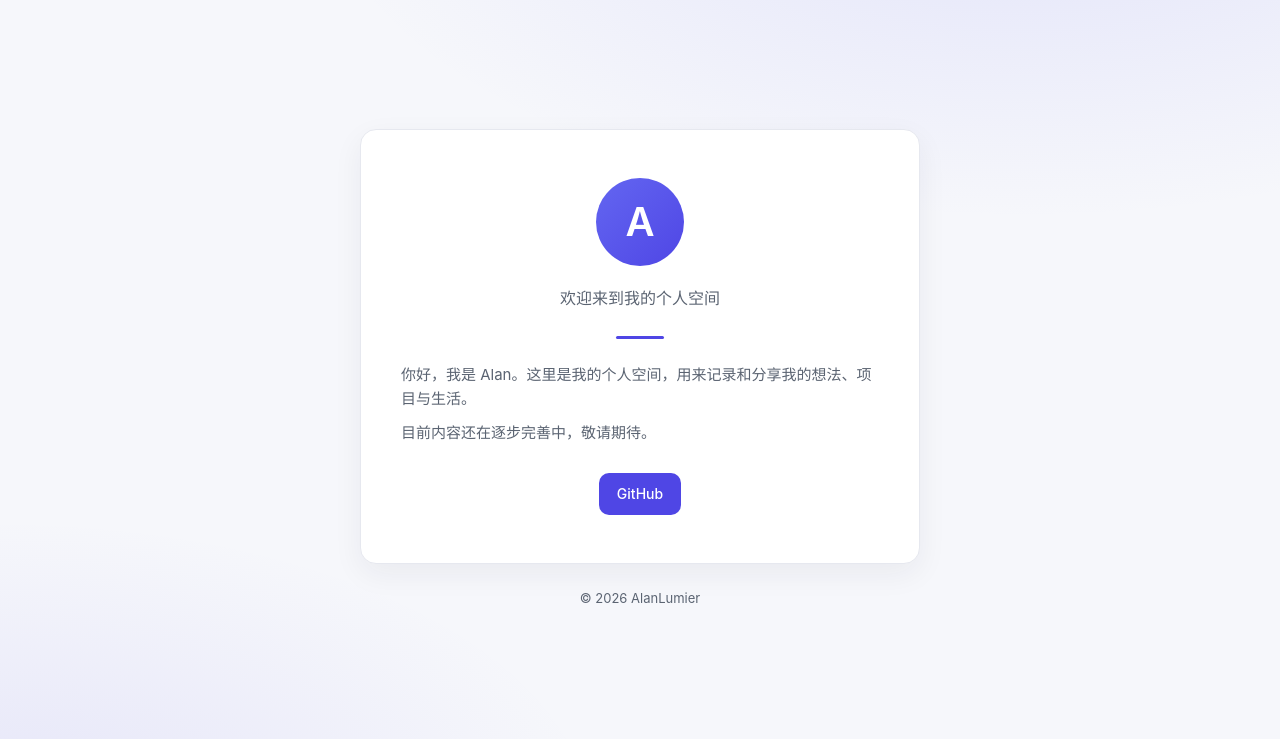
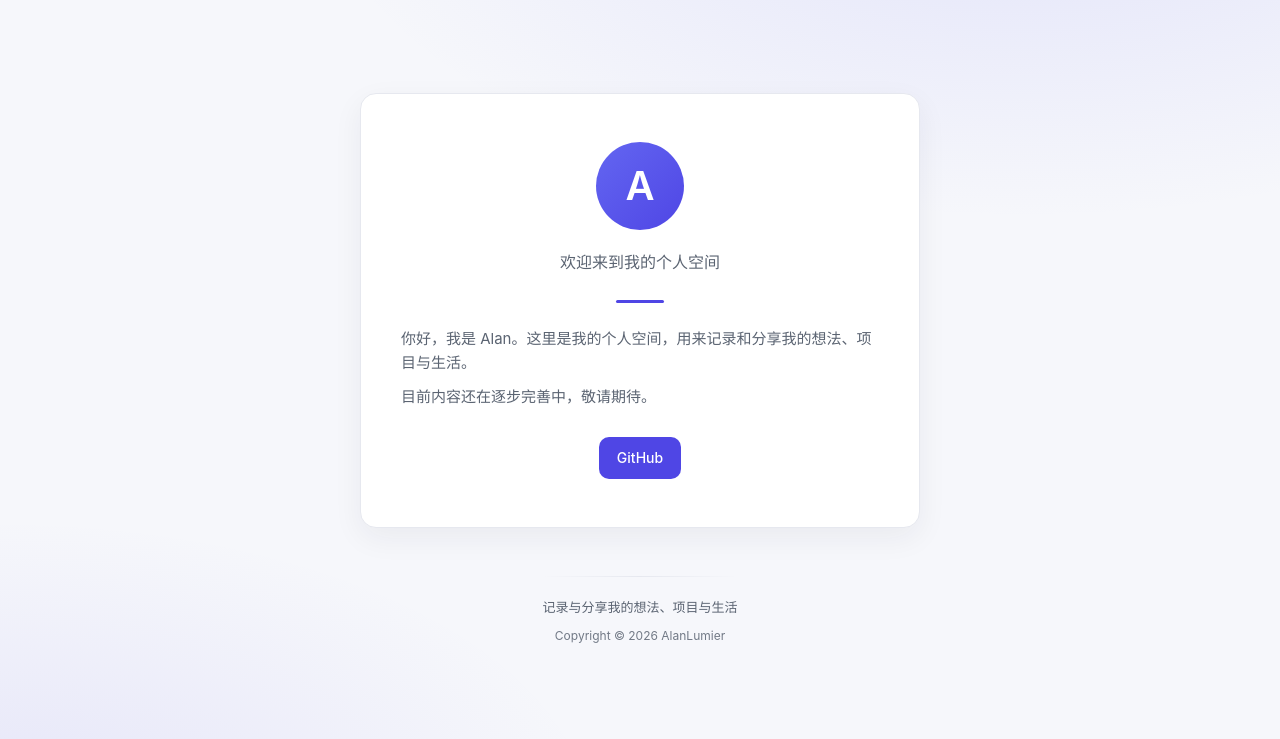
Before and after one commit to AlanLumier/AlanLumier.github.io, a plain HTML site: page index.html in a window 1280 px wide. Shown: the part 61-800 px from the top of the page. Drawn offline with Linux system fonts and the light colour scheme.

Commit message:
feat: add fade-in footer

```diff
--- a/index.html
+++ b/index.html
@@ -213,9 +213,37 @@
     }
 
     .footer {
-      margin-top: 24px;
+      margin-top: 48px;
+      text-align: center;
       color: var(--text-secondary);
       font-size: 13px;
+      opacity: 0;
+      transform: translateY(16px);
+      transition: opacity 0.7s ease, transform 0.7s ease;
+    }
+
+    .footer.is-visible {
+      opacity: 1;
+      transform: translateY(0);
+    }
+
+    .footer::before {
+      content: "";
+      display: block;
+      width: 100%;
+      max-width: 480px;
+      height: 1px;
+      margin: 0 auto 20px;
+      background: linear-gradient(90deg, transparent, var(--border), transparent);
+    }
+
+    .footer-note {
+      margin-bottom: 8px;
+    }
+
+    .footer-copyright {
+      font-size: 12px;
+      opacity: 0.85;
     }
 
     /* 圆形扩散转场（View Transitions API） */
@@ -286,8 +314,9 @@
     </nav>
   </main>
 
-  <footer class="footer">
-    © <span id="year"></span> AlanLumier
+  <footer class="footer" id="footer">
+    <p class="footer-note">记录与分享我的想法、项目与生活</p>
+    <p class="footer-copyright">Copyright © <span id="year"></span> AlanLumier</p>
   </footer>
 
   <script>
@@ -295,6 +324,22 @@
 
     // 让页脚年份自动更新，避免每年手动修改
     document.getElementById("year").textContent = new Date().getFullYear();
+
+    // 页脚淡入：进入视口时添加 is-visible 类触发淡入
+    var footerEl = document.getElementById("footer");
+    if ("IntersectionObserver" in window) {
+      var footerObserver = new IntersectionObserver(function (entries) {
+        entries.forEach(function (entry) {
+          if (entry.isIntersecting) {
+            footerEl.classList.add("is-visible");
+            footerObserver.unobserve(footerEl);
+          }
+        });
+      }, { threshold: 0.15 });
+      footerObserver.observe(footerEl);
+    } else {
+      footerEl.classList.add("is-visible");
+    }
 
     // 点击切换主题，并记住用户选择（带圆形扩散转场）
     themeToggle.addEventListener("click", function (event) {
```
